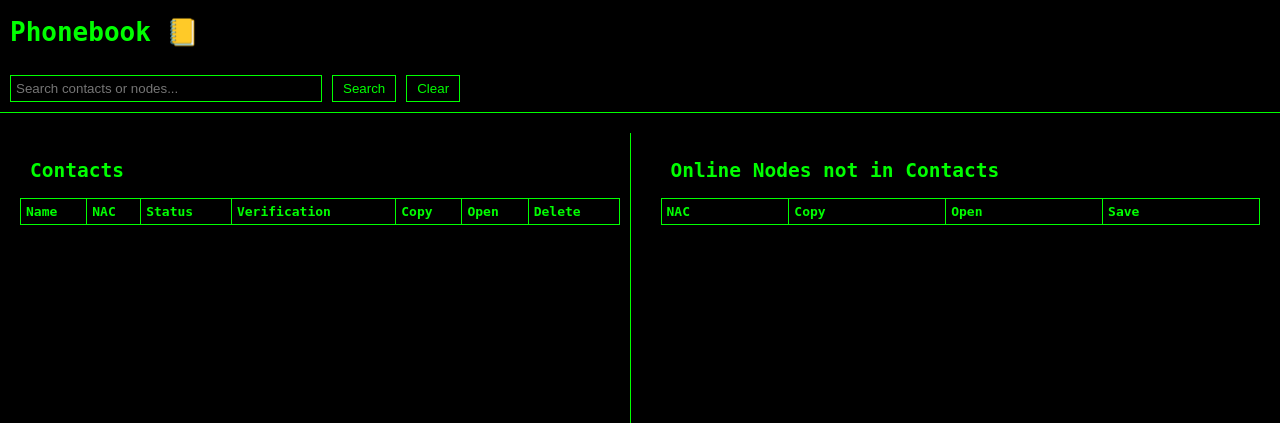
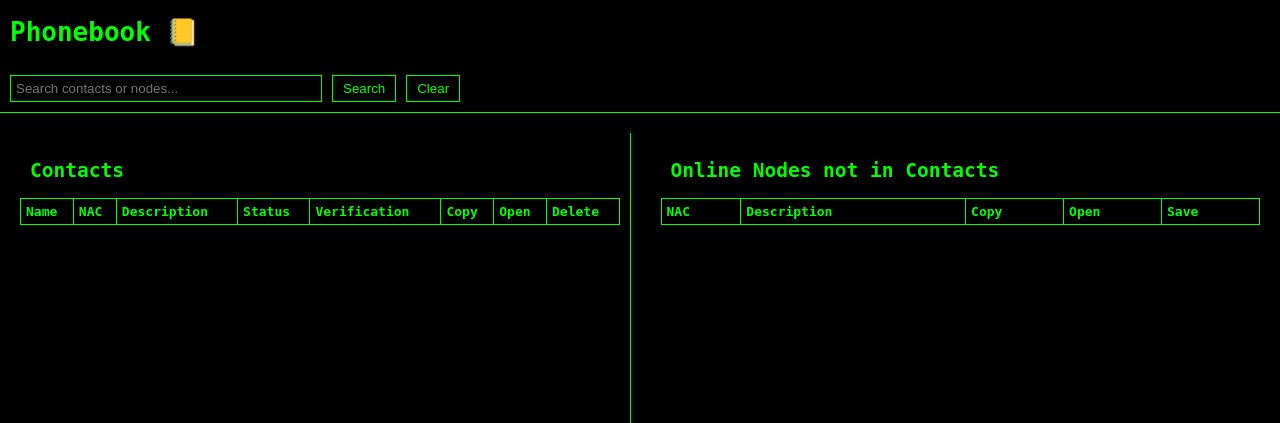
Before and after one commit to AdityaMitra5102/Project-Mariana, a Flask app: template templates/phonebook.html in a window 1280 px wide. Shown: the top 423 px of the page. Run offline with Flask 3, Linux system fonts and the light colour scheme; the template is opened without the code that fills it, so the values that code supplies are empty; parts of the project's set-up code (start-up, migrations or seed data) failed here and were passed over.

Commit message:
Add files via upload

```diff
--- a/templates/phonebook.html
+++ b/templates/phonebook.html
@@ -94,6 +94,7 @@ th, td {
                 <tr>
                     <th>Name</th>
                     <th>NAC</th>
+                    <th>Description</th>
                     <th>Status</th>
                     <th>Verification</th>
                     <th>Copy</th>
@@ -113,6 +114,7 @@ th, td {
             <thead>
                 <tr>
                     <th>NAC</th>
+                    <th>Description</th>
                     <th>Copy</th>
                     <th>Open</th>
                     <th>Save</th>
@@ -130,7 +132,7 @@ th, td {
     <script>
         // Global variables to store data
         let contactsData = {};
-        let activeNodes = [];
+        let activeNodes = {};
         let verificationData = {};
         let searchTerm = '';
         let refreshInterval;
@@ -187,8 +189,8 @@ th, td {
 
         // Function to highlight search term in text
         function highlightText(text, term) {
-            if (!term || term === '') {
-                return text;
+            if (!text || !term || term === '') {
+                return text || '';
             }
 
             // Escape special characters in the search term for use in a regular expression
@@ -203,26 +205,34 @@ th, td {
 
         // Function to populate tables based on current data and search term
         function populateTables() {
-            // Create arrays for easier comparison
-            const contactIds = Object.values(contactsData);
-
             // Populate contacts table
             const contactsBody = document.getElementById('contacts-body');
             contactsBody.innerHTML = '';
 
-            for (const [alias, id] of Object.entries(contactsData)) {
+            // Create array of NACs in contacts for comparison later
+            const contactNacs = new Set();
+
+            for (const [alias, contactInfo] of Object.entries(contactsData)) {
+                const nac = contactInfo.nac;
+                const description = contactInfo.desc || '';
+
+                // Store NAC for later comparison
+                contactNacs.add(nac);
+
                 // Apply search filter
-                if (searchTerm && !alias.toLowerCase().includes(searchTerm.toLowerCase()) &&
-                    !id.toLowerCase().includes(searchTerm.toLowerCase())) {
+                if (searchTerm &&
+                    !alias.toLowerCase().includes(searchTerm.toLowerCase()) &&
+                    !nac.toLowerCase().includes(searchTerm.toLowerCase()) &&
+                    !description.toLowerCase().includes(searchTerm.toLowerCase())) {
                     continue;
                 }
 
-                const isOnline = activeNodes.includes(id);
+                // Check if node is online
+                const isOnline = Object.keys(activeNodes).includes(nac);
                 const status = isOnline ? '🟢 Online' : '🔴 Offline';
 
                 // Get verification status
                 const isVerified = verificationData[alias] === true;
-                const isMismatch = verificationData[alias] === false || verificationData[alias] === undefined;
                 const verificationStatus = isVerified ? '✅ Matched' : '⚠️ Mismatch';
                 const verificationCell = isVerified ?
                     `<td>${verificationStatus}</td>` :
@@ -230,12 +240,14 @@ th, td {
 
                 // Highlight matching text if there's a search term
                 const highlightedAlias = highlightText(alias, searchTerm);
-                const highlightedId = highlightText(id, searchTerm);
+                const highlightedNac = highlightText(nac, searchTerm);
+                const highlightedDesc = highlightText(description, searchTerm);
 
                 const row = document.createElement('tr');
                 row.innerHTML = `
                     <td>${highlightedAlias}</td>
-                    <td>${highlightedId}</td>
+                    <td>${highlightedNac}</td>
+                    <td>${highlightedDesc}</td>
                     <td>${status}</td>
                     ${verificationCell}
                     <td><button onclick="copyToClipboard('${alias}')">Copy</button></td>
@@ -249,21 +261,27 @@ th, td {
             const nodesBody = document.getElementById('nodes-body');
             nodesBody.innerHTML = '';
 
-            for (const nodeId of activeNodes) {
+            for (const [nodeId, nodeInfo] of Object.entries(activeNodes)) {
+                // Skip if this node is already in contacts
+                if (contactNacs.has(nodeId)) continue;
+
+                const description = nodeInfo.desc || '';
+
                 // Apply search filter
-                if (searchTerm && !nodeId.toLowerCase().includes(searchTerm.toLowerCase())) {
+                if (searchTerm &&
+                    !nodeId.toLowerCase().includes(searchTerm.toLowerCase()) &&
+                    !description.toLowerCase().includes(searchTerm.toLowerCase())) {
                     continue;
                 }
 
-                // Skip if this node is already in contacts
-                if (contactIds.includes(nodeId)) continue;
-
                 // Highlight matching text if there's a search term
                 const highlightedNodeId = highlightText(nodeId, searchTerm);
+                const highlightedDesc = highlightText(description, searchTerm);
 
                 const row = document.createElement('tr');
                 row.innerHTML = `
                     <td>${highlightedNodeId}</td>
+                    <td>${highlightedDesc}</td>
                     <td><button onclick="copyToClipboard('${nodeId}')">Copy</button></td>
                     <td><button onclick="window.open('http://${nodeId}')">Open</button></td>
                     <td><button onclick="saveNode('${nodeId}')">Save</button></td>
@@ -355,10 +373,14 @@ th, td {
                     alias = alias + '.mariana';
                 }
 
+                // Get description from the node data or use empty string
+                const description = (activeNodes[nodeId] && activeNodes[nodeId].desc) || '';
+
                 try {
                     const formData = new FormData();
                     formData.append('alias', alias);
                     formData.append('contact', nodeId);
+                    formData.append('description', description);
 
                     const response = await fetch('/save', {
                         method: 'POST',
```
Also changed, not shown: templates/security.html (+9 -0 lines).
